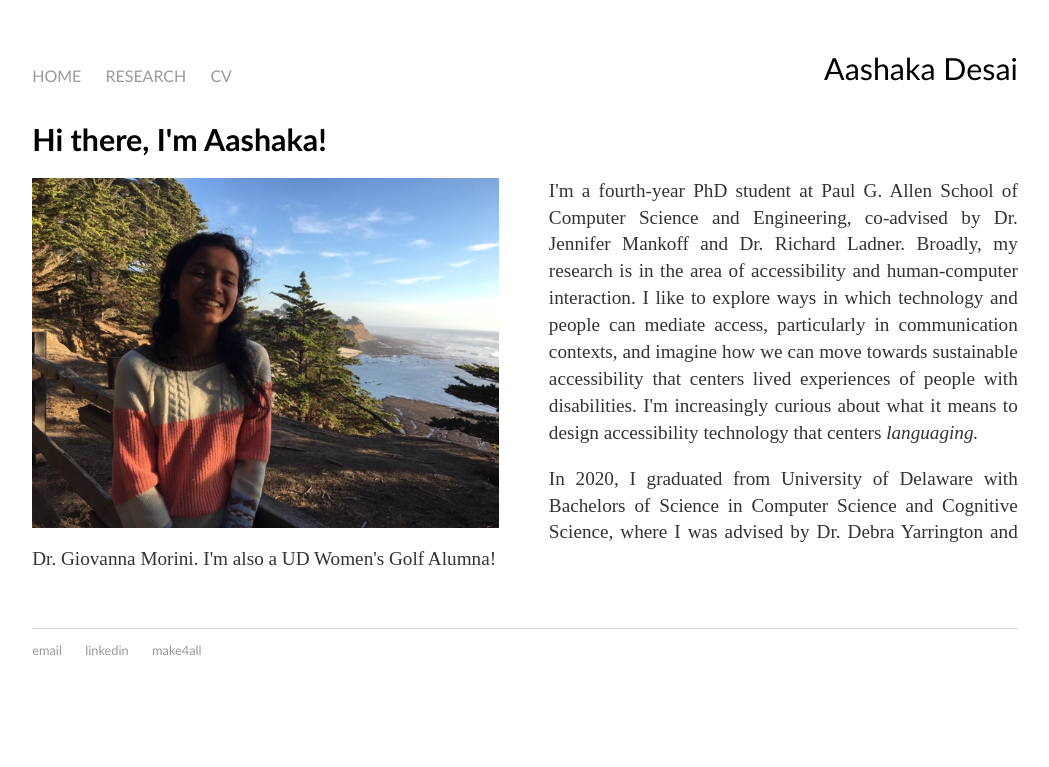
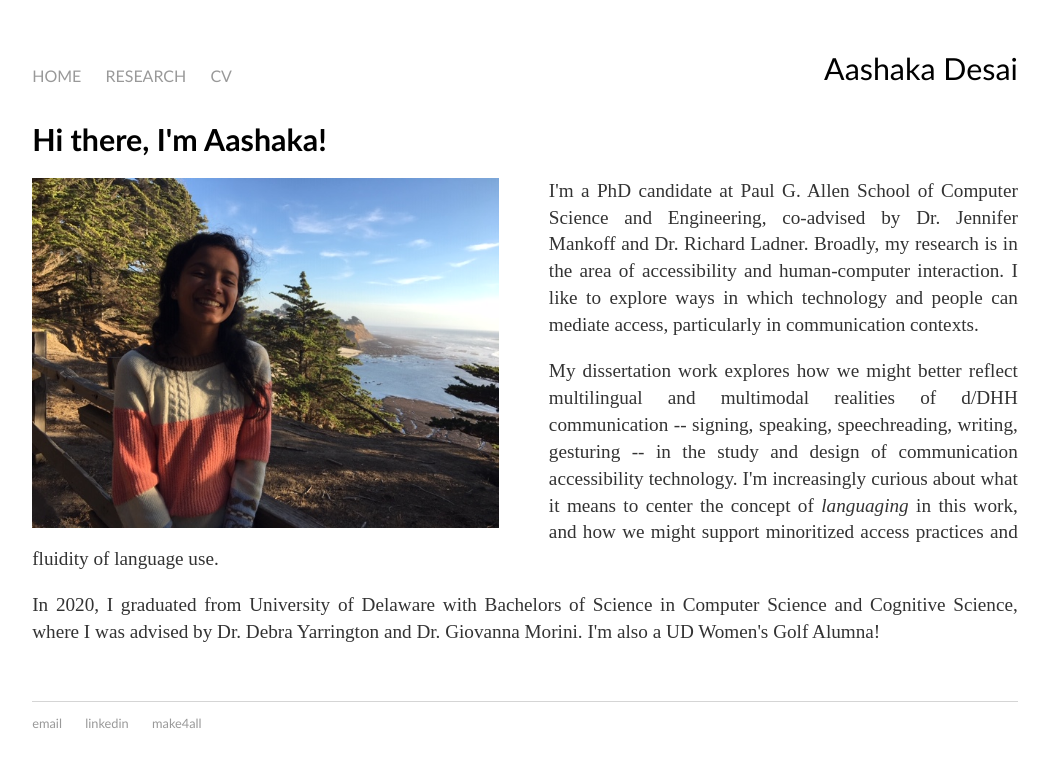
Before and after one commit to aashakadesai/aashakadesai.github.io, a Jekyll site: the page built from index.html, in a window 1280 px wide. Shown: the top 767 px of the page, without its empty margins (115-1164 px from the left). Built offline with Jekyll 4.4.1, drawn with Linux system fonts in a browser that asks for light colours.

Commit message:
Update index.html
phd candidate and desc of dissertation

```diff
--- a/index.html
+++ b/index.html
@@ -5,7 +5,9 @@ title: Aashaka Desai, PhD Student
 <div class="blurb">
 	<br class="cb">
 	<h1>Hi there, I'm Aashaka!</h1>
-	<p><img src="AashakaPicture.JPG" alt="Aashaka, an Indian woman with curly black hair, standing near cliffs at a beach, wearing a pink white and brown block sweater." style="float:left;height:350px;padding-right:50px;"> I'm a fourth-year PhD student at Paul G. Allen School of Computer Science and Engineering, co-advised by Dr. Jennifer Mankoff and Dr. Richard Ladner. Broadly, my research is in the area of accessibility and human-computer interaction. I like to explore ways in which technology and people can mediate access, particularly in communication contexts, and imagine how we can move towards sustainable accessibility that centers lived experiences of people with disabilities. I'm increasingly curious about what it means to design accessibility technology that centers <i>languaging.</i> </p>
+	<p><img src="AashakaPicture.JPG" alt="Aashaka, an Indian woman with curly black hair, standing near cliffs at a beach, wearing a pink white and brown block sweater." style="float:left;height:350px;padding-right:50px;"> I'm a PhD candidate at Paul G. Allen School of Computer Science and Engineering, co-advised by Dr. Jennifer Mankoff and Dr. Richard Ladner. Broadly, my research is in the area of accessibility and human-computer interaction. I like to explore ways in which technology and people can mediate access, particularly in communication contexts. </p>
+
+	<p> My dissertation work explores how we might better reflect multilingual and multimodal realities of d/DHH communication -- signing, speaking, speechreading, writing, gesturing -- in the study and design of communication accessibility technology. I'm increasingly curious about what it means to center the concept of <i>languaging</i> in this work, and how we might support minoritized access practices and fluidity of language use. </p>
 
 	<p>In 2020, I graduated from University of Delaware with Bachelors of Science in Computer Science and Cognitive Science, where I was advised by Dr. Debra Yarrington and Dr. Giovanna Morini. I'm also a UD Women's Golf Alumna!</p>
 
```
